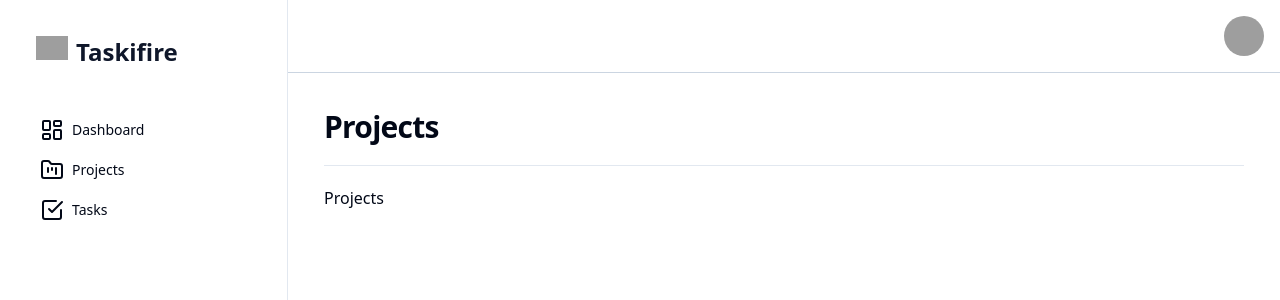
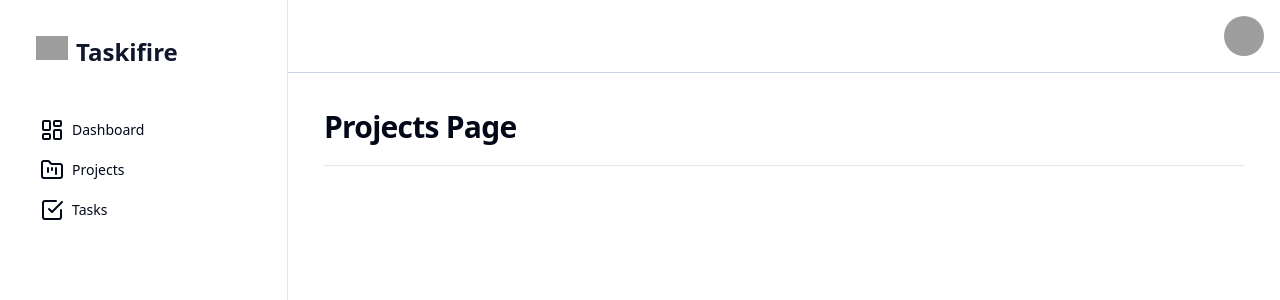
Before and after one commit to sarali19/task-manager-react, a React (Vite) app: page /Projects in a window 1280 px wide. Shown: the top 300 px of the page. Built offline with nearby package versions, Linux system fonts and the light colour scheme; grey boxes are pictures that could not be loaded.

Commit message:
fix(type): update projects page header

```diff
--- a/src/components/pages/Projects.tsx
+++ b/src/components/pages/Projects.tsx
@@ -3,8 +3,7 @@ import PageTitle from "@/components/PageTitle";
 function Projects() {
   return (
     <div>
-      <PageTitle>Projects</PageTitle>
-      Projects
+      <PageTitle>Projects Page</PageTitle>
     </div>
   );
 }
```
